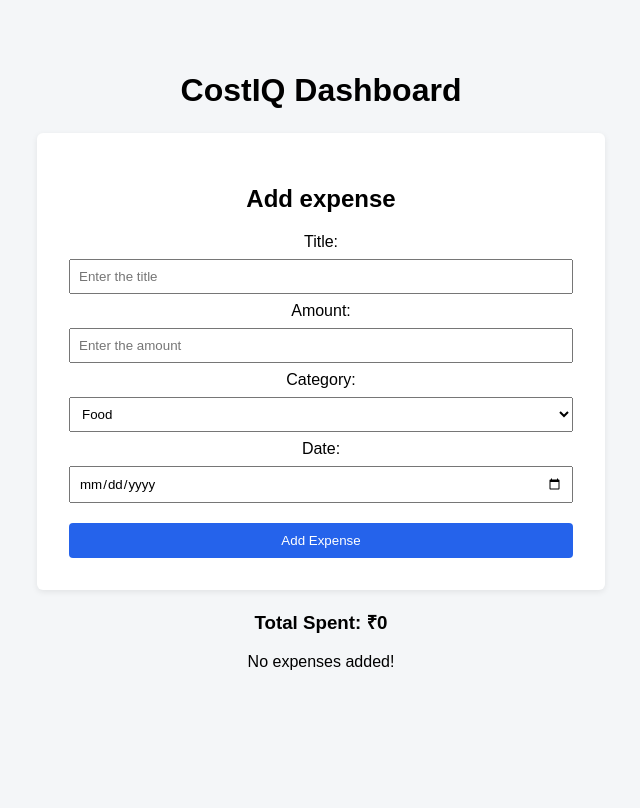
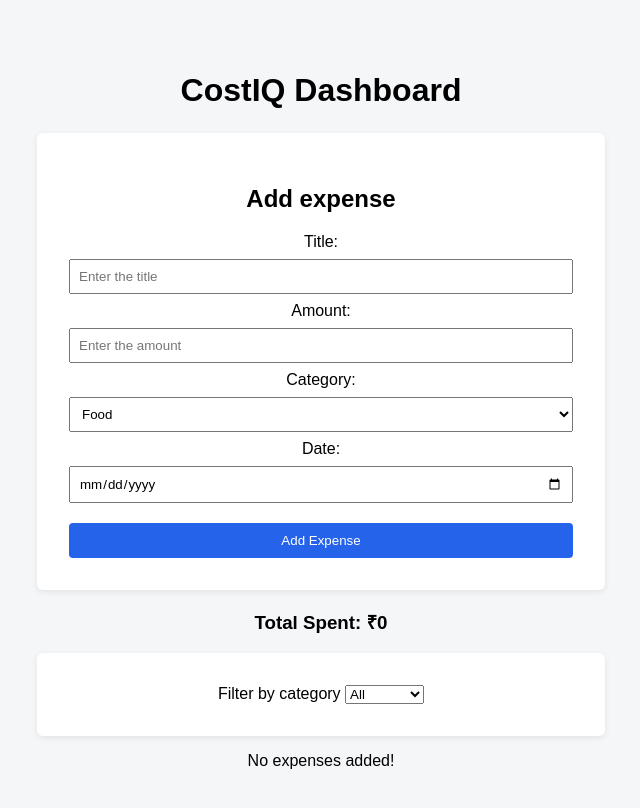
Before and after one commit to Apoorva65/CostIQ, a React (Vite) app: page / in a window 1280 px wide. Shown: the top 808 px of the page, without its empty margins (319-959 px from the left). Built offline with nearby package versions, Linux system fonts and the light colour scheme.

Commit message:
Add category filter for expenses

```diff
--- /dev/null
+++ b/src/components/CategoryFilter.jsx
@@ -0,0 +1,23 @@
+import React from "react";
+
+function CategoryFilter({selectedCategory,changedCategory}){
+
+    return(
+        <div className="card">
+            <label>Filter by category<span>{" "}</span></label>
+            <select
+            value={selectedCategory}
+            onChange={(e)=>changedCategory(e.target.value)}>
+                <option value="All">All</option>
+                <option value="Food">Food</option>
+                <option value="Transport">Transport</option>
+                <option value="Shopping">Shopping</option>
+                <option value="Utilities">Utilities</option>
+                <option value="Other">Other</option>
+            </select>
+        </div>
+    )
+
+}
+
+export default CategoryFilter;
--- a/src/pages/Dashboard.jsx
+++ b/src/pages/Dashboard.jsx
@@ -2,10 +2,9 @@
 import Expenseform from "../components/Expenseform";
 import Expenselist from "../components/Expenselist";
 import Summary from "../components/Summary";
+import CategoryFilter from "../components/CategoryFilter";
 
 function Dashboard(){
-
-    const [editingExpense,setEditingExpense] = useState(null);
 
     const [expenses,setExpenses] = useState(()=>{
         const storedExpenses = localStorage.getItem("expenses");
@@ -15,6 +14,12 @@
     useEffect(()=>{
         localStorage.setItem("expenses",JSON.stringify(expenses))
     },[expenses])
+
+    const [editingExpense,setEditingExpense] = useState(null);
+
+    const [selectedCategory, setSelectedCategory] = useState("All");
+
+    const filterdExpenses = selectedCategory==="All"?expenses:expenses.filter((exp)=>exp.category===selectedCategory);
 
     const addExpense = (expense) => {
         setExpenses((prevexpenses)=>([expense,...prevexpenses]));
@@ -39,7 +44,8 @@
         <div className="app-container">
             <h1>CostIQ Dashboard</h1>
             <Expenseform onAddexpense={addExpense} editingExpense={editingExpense} updateExpense={updateExpense}/>
-            <Summary expenses={expenses} />
+            <Summary expenses={filterdExpenses} />
+            <CategoryFilter selectedCategory={selectedCategory} changedCategory={setSelectedCategory}/>
             <Expenselist expenses={expenses} OndeleteExpense={deleteExpense} OnEditExpense={startEditExpense}/>
         </div>
     )
```
